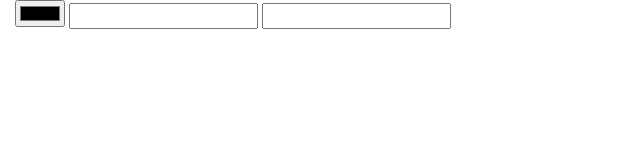
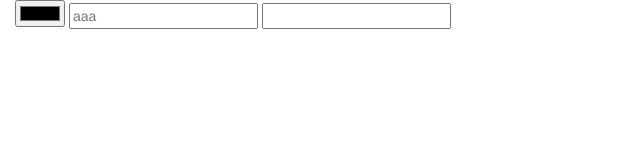
Before and after one commit to WoraponU/WoraponU, a plain HTML site: page index.html in a window 1280 px wide. Shown: the full height of the page, 0-640 px from the left. Drawn offline with nearby package versions, Linux system fonts and the light colour scheme; files that its build step writes are made by us from their sources; files whose address does not match are found by name.

Commit message:
no message

```diff
--- a/index.html
+++ b/index.html
@@ -21,7 +21,7 @@
   <body>
     <div class="container-fluid">
       <input type="color">
-      <input type="tel">
+      <input type="text" placeholder="aaa">
       <input type="url">
     </div>
 
```
